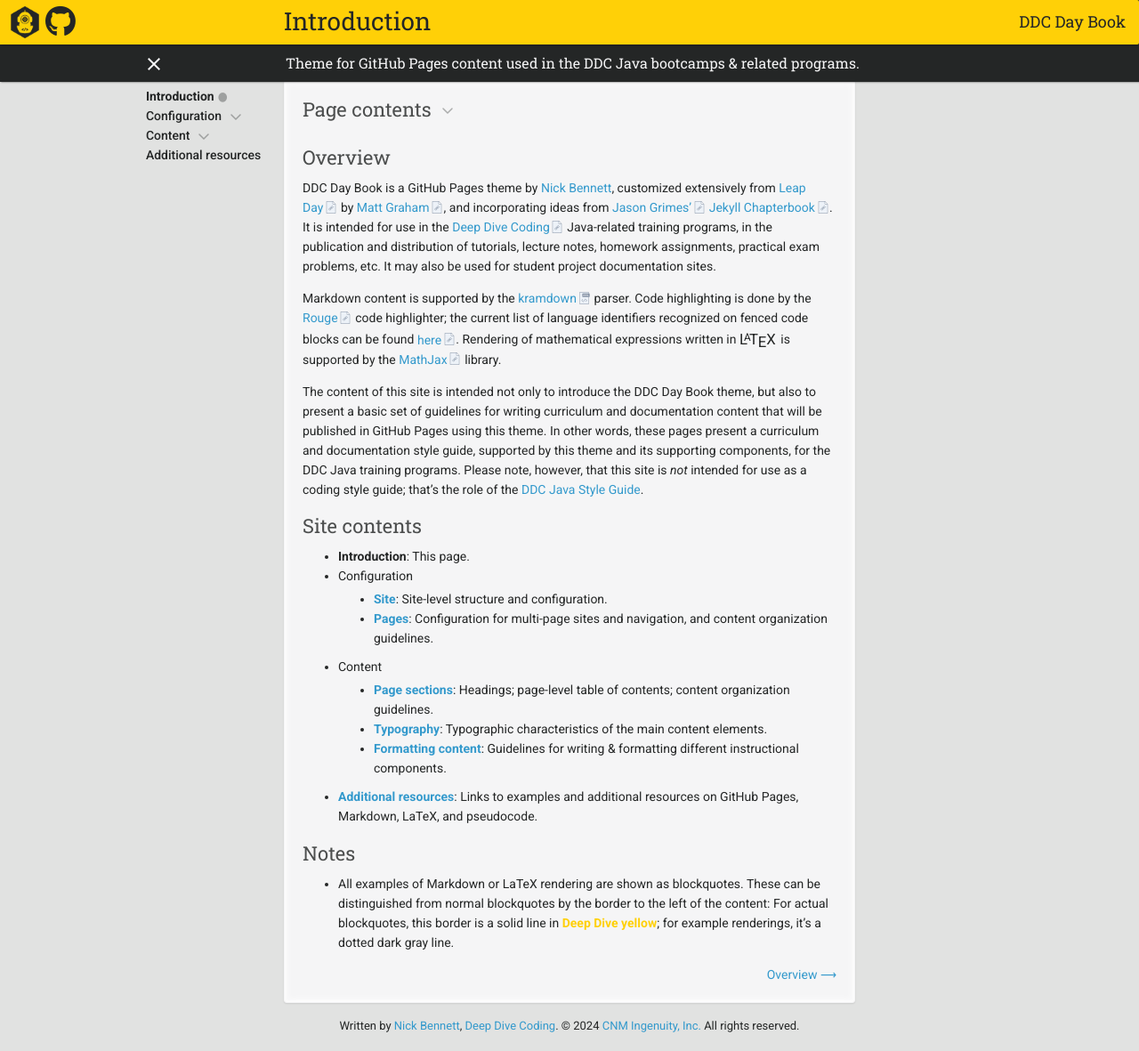
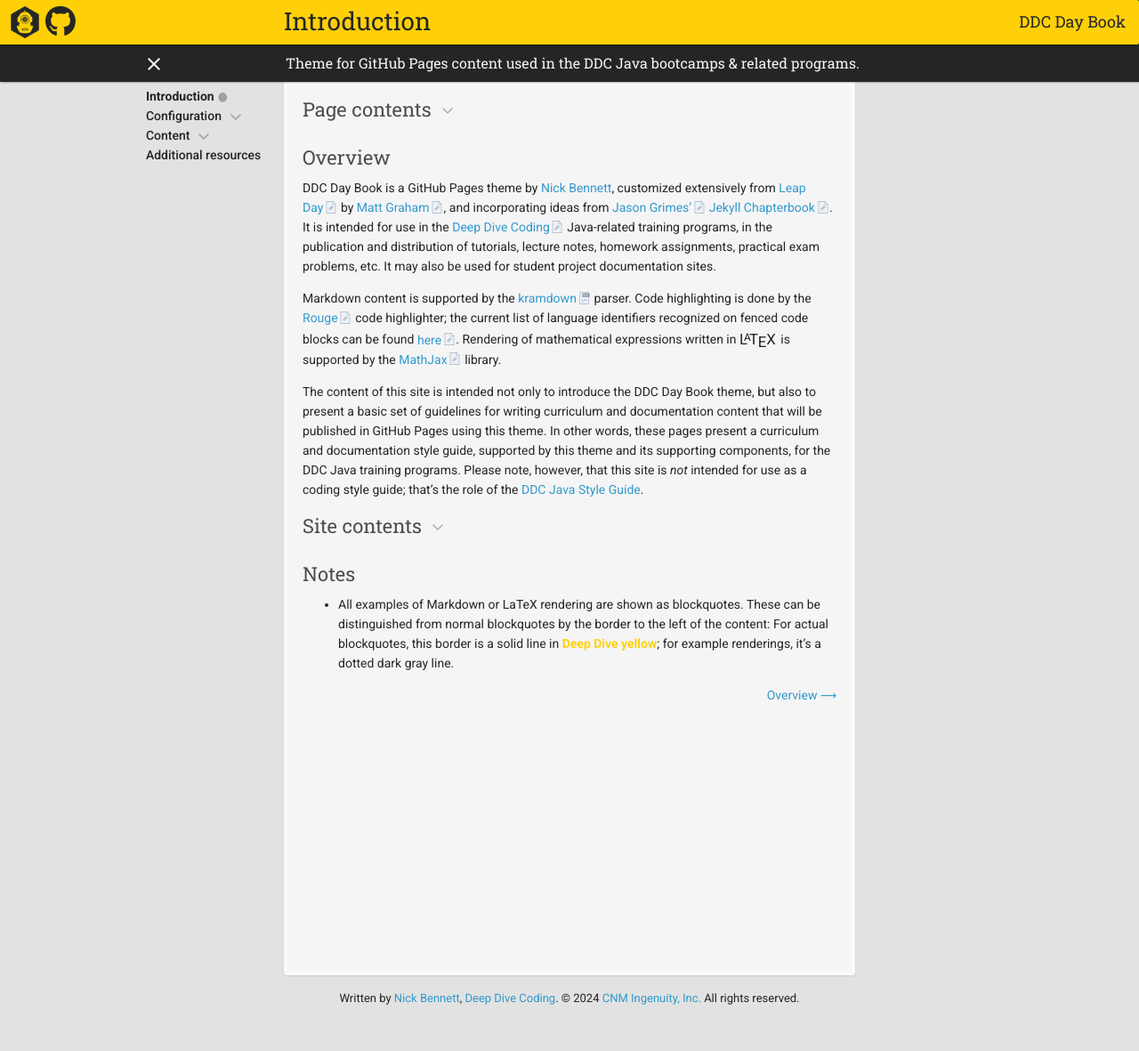
Before and after one commit to ddc-java/ddc-day-book, a Jekyll site: the page built from index.md, in a window 1280 px wide and 1181 px high. Shown: the whole window at 89% size. Built offline with Jekyll 4.4.1, drawn with Linux system fonts in a browser that asks for light colours; nearby versions of some CDN libraries; our own code applies the rules of GitHub Pages for plain Markdown files; formulas are drawn with MathJax 3.

Commit message:
Make site contents collapsible

```diff
--- a/index.md
+++ b/index.md
@@ -23,6 +23,7 @@
 
 ## Site contents
 
+{:.collapsible.collapsed}
 * **Introduction**: This page.
 * Configuration
     * [**Site**](configuration/site.md): Site-level structure and configuration.
```
